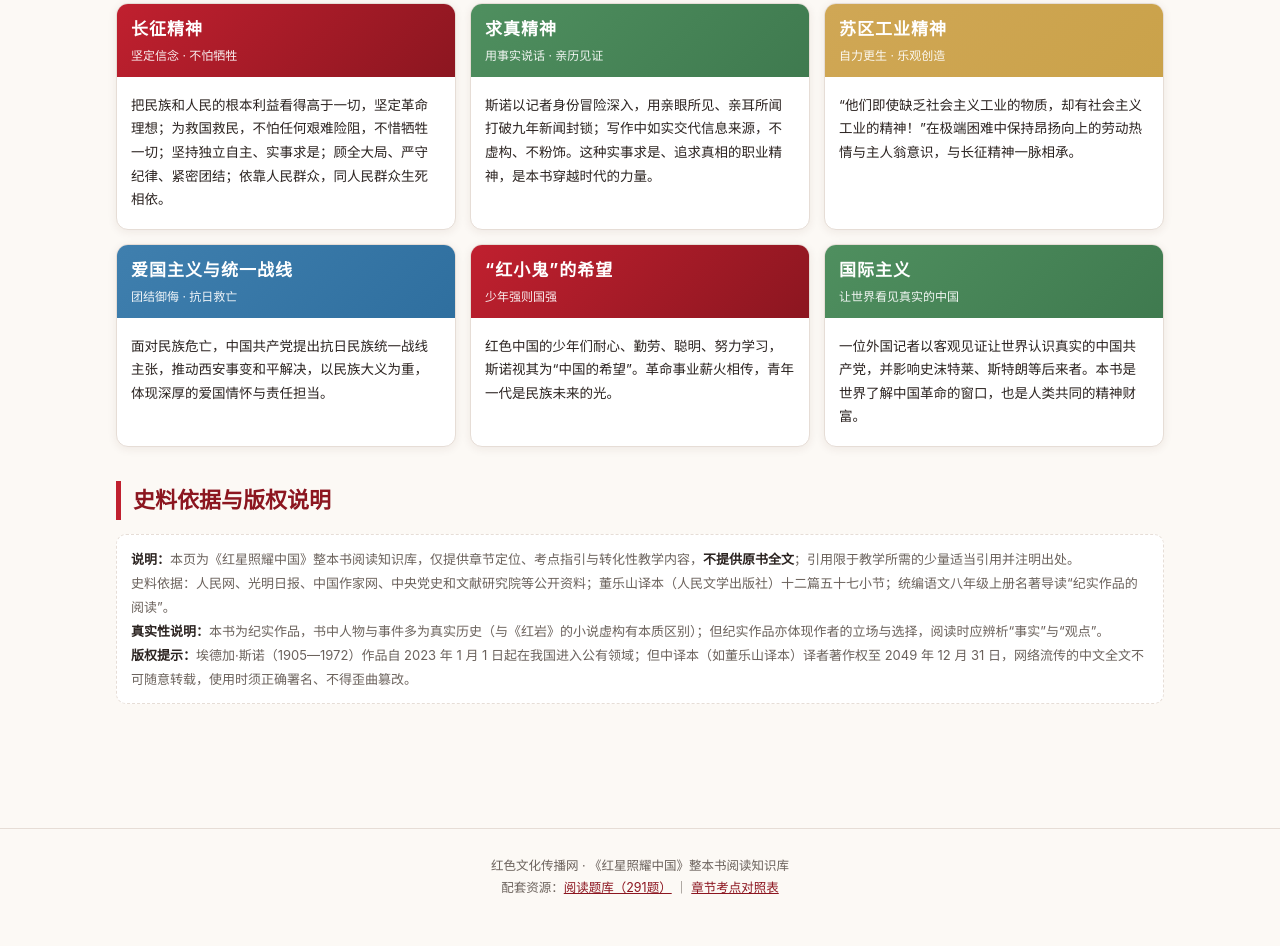
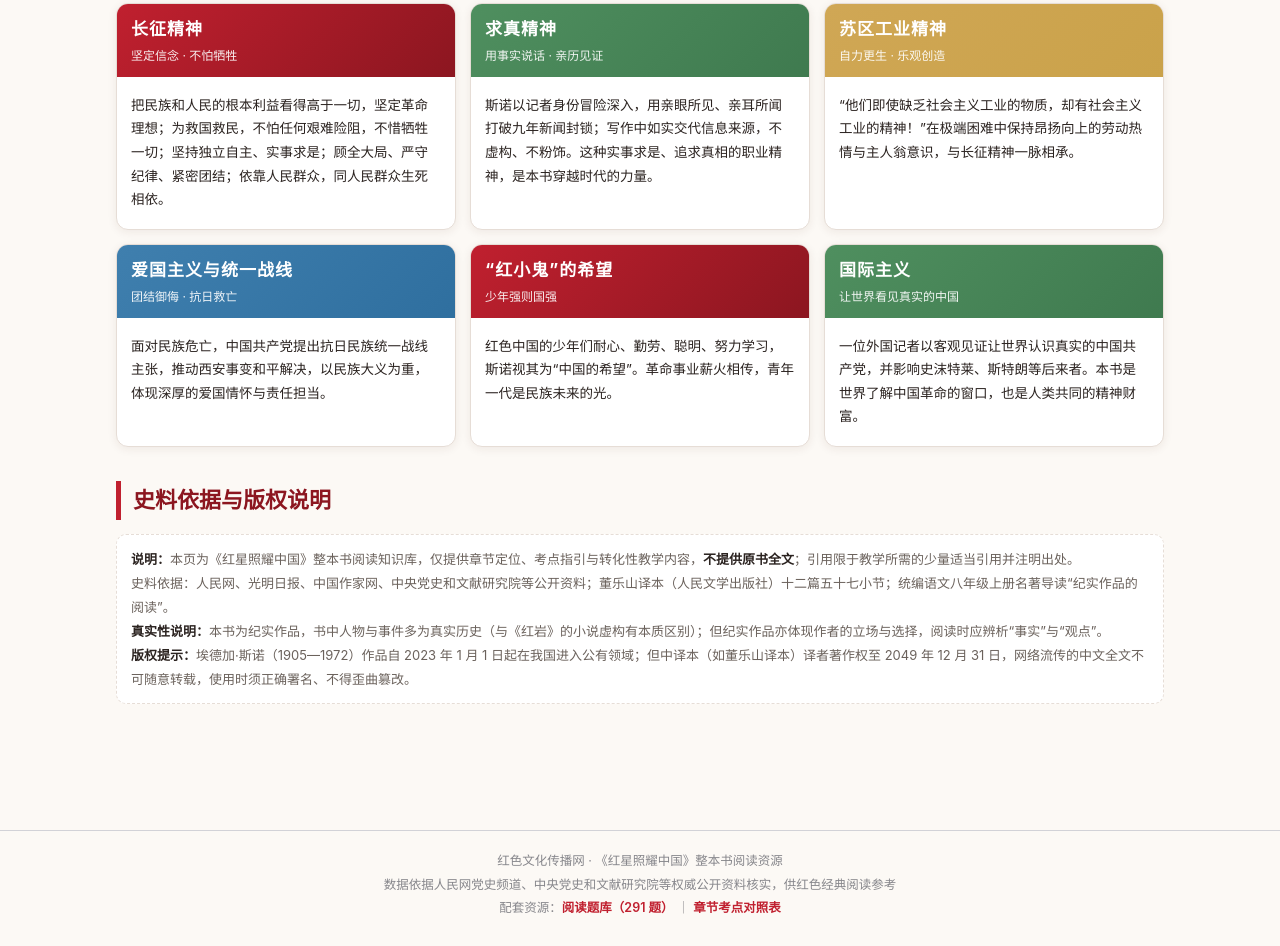
Before and after one commit to shuwey/red-culture-site, a plain HTML site: page hongxing-knowledge-base.html in a window 1280 px wide. Shown: the part 7395-8341 px from the top of the page. Before the commit the page ends 8320 px from the top, so only its background shows below. Drawn offline with Linux system fonts and the light colour scheme.

Commit message:
统一红色文学页底部元信息行：去过时日期/不实『可离线打开』表述，新增 .lit-footer 统一样式

```diff
--- a/hongxing-knowledge-base.html
+++ b/hongxing-knowledge-base.html
@@ -363,10 +363,10 @@
 
 </div>
 
-<footer>
-  红色文化传播网 · 《红星照耀中国》整本书阅读知识库<br>
-  配套资源：<a href="hongxing-quiz.html" style="color:var(--red-deep)">阅读题库（291题）</a> ｜
-  <a href="hongxing-chapter-map.html" style="color:var(--red-deep)">章节考点对照表</a>
+<footer class="lit-footer">
+  红色文化传播网 · 《红星照耀中国》整本书阅读资源<br>
+  数据依据人民网党史频道、中央党史和文献研究院等权威公开资料核实，供红色经典阅读参考<br>
+  配套资源：<a href="hongxing-quiz.html">阅读题库（291 题）</a> ｜ <a href="hongxing-chapter-map.html">章节考点对照表</a>
 </footer>
 
 <script>
--- a/nav-embed.css
+++ b/nav-embed.css
@@ -364,3 +364,16 @@ button {
   color: var(--gray-2);
 }
 .note b { color: var(--ink); font-weight: 600; }
+
+/* 红色文学页底部元信息行（统一格式，与 .note 风格呼应） */
+.lit-footer {
+  margin-top: 32px;
+  padding-top: 18px;
+  border-top: 1px solid var(--hairline);
+  text-align: center;
+  font-size: 12.5px;
+  line-height: 1.9;
+  color: var(--gray-3);
+}
+.lit-footer a { color: var(--red); text-decoration: none; font-weight: 600; }
+.lit-footer a:hover { text-decoration: underline; }
```
Also changed, not shown: hongxing-quiz.html (+2 -2 lines), hongxing-zhenti.html (+4 -1 lines), hongyan-knowledge-base.html (+3 -3 lines), hongyan-quiz.html (+2 -2 lines), hongyan-zhenti.html (+4 -1 lines).
